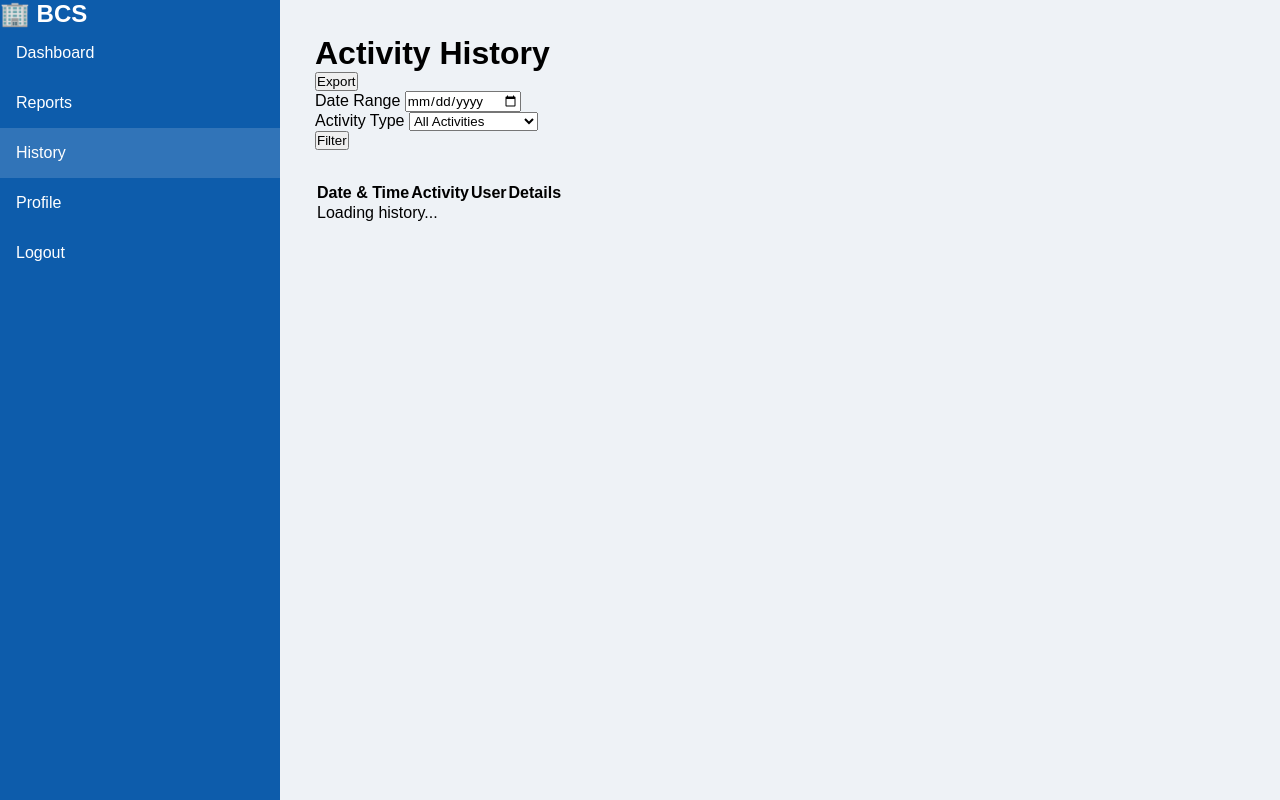
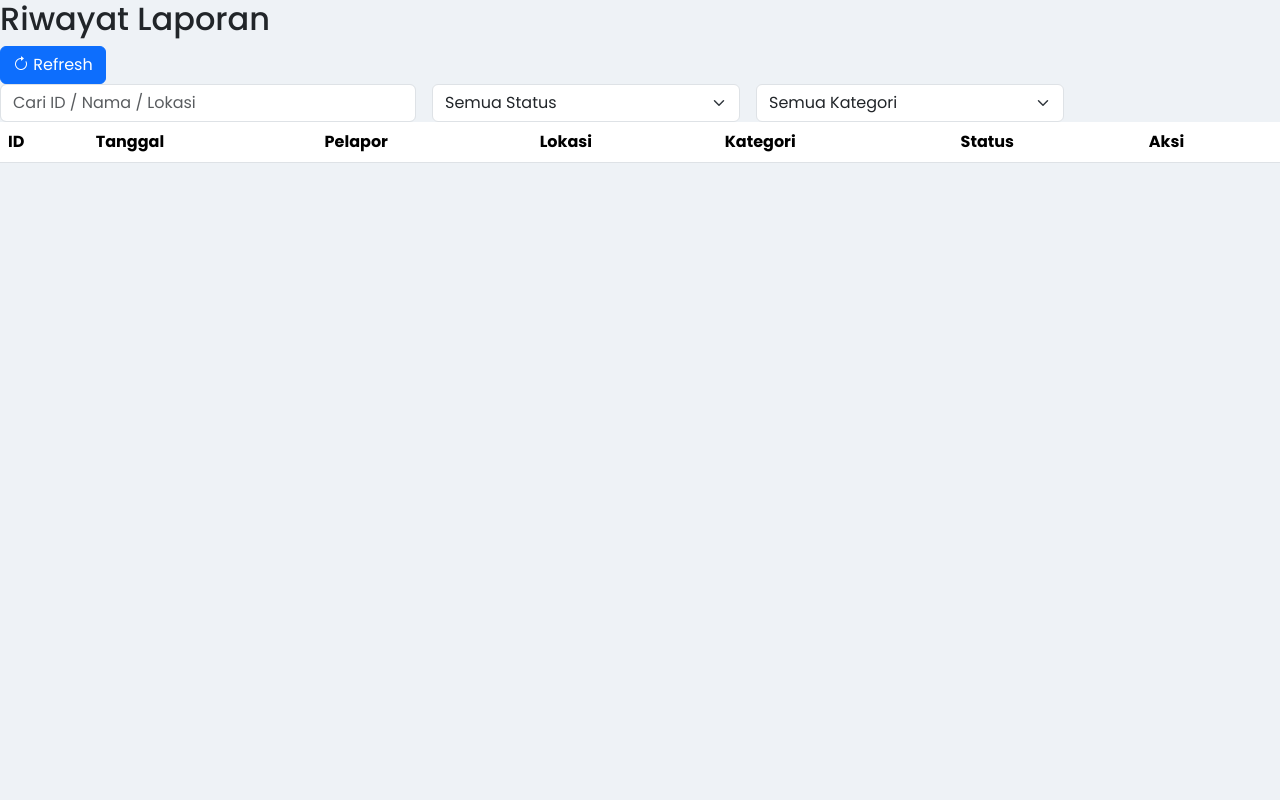
Before and after one commit to assyaref/BuildingCareSystem, a plain HTML site: page history.html in a window 1280 px wide. Drawn offline with nearby package versions, Linux system fonts and the light colour scheme.

Commit message:
Update history.html

```diff
--- a/history.html
+++ b/history.html
@@ -1,129 +1,148 @@
 <!DOCTYPE html>
-<html lang="en">
+<html lang="id">
+
 <head>
+
 <meta charset="UTF-8">
-  <meta name="viewport" content="width=device-width, initial-scale=1.0">
-  <title>History - Building Care System</title>
+<meta name="viewport" content="width=device-width,initial-scale=1">
+
+<title>Riwayat Laporan</title>
+
+<link href="https://cdn.jsdelivr.net/npm/bootstrap@5.3.3/dist/css/bootstrap.min.css" rel="stylesheet">
+
+<link href="https://cdn.jsdelivr.net/npm/bootstrap-icons@1.11.3/font/bootstrap-icons.css" rel="stylesheet">
+
+<link href="https://fonts.googleapis.com/css2?family=Poppins:wght@300;400;500;600;700&display=swap" rel="stylesheet">
+
 <link rel="stylesheet" href="css/style.css">
-  <link rel="stylesheet" href="css/dashboard.css">
-  <link rel="stylesheet" href="css/components.css">
+<link rel="stylesheet" href="css/history.css">
+
 </head>
+
 <body>
-  <div class="dashboard-container">
-    <aside class="sidebar">
-      <h2>🏢 BCS</h2>
-      <ul>
-        <li><a href="dashboard.html">Dashboard</a></li>
-        <li><a href="report.html">Reports</a></li>
-        <li><a href="history.html" class="active">History</a></li>
-        <li><a href="profile.html">Profile</a></li>
-        <li><a href="#" id="logoutBtn">Logout</a></li>
-      </ul>
-    </aside>
 
-    <main class="main-content">
-      <div class="header">
-        <h1>Activity History</h1>
+<div class="layout">
+
+    <aside id="sidebar"></aside>
+
+    <main class="content">
+
+        <div class="topbar">
+
             <div>
-          <button class="btn btn-secondary" id="exportHistoryBtn">Export</button>
-        </div>
+
+                <h2>Riwayat Laporan</h2>
+
+                <small id="welcome"></small>
+
             </div>
 
-      <div class="form" style="margin-bottom: 2rem;">
-        <form id="filterForm">
-          <div class="form-group">
-            <label for="dateRange">Date Range</label>
-            <input type="date" id="dateRange" name="dateRange">
-          </div>
-          <div class="form-group">
-            <label for="activityType">Activity Type</label>
-            <select id="activityType" name="activityType">
-              <option value="">All Activities</option>
-              <option value="login">Login</option>
-              <option value="report">Report Generated</option>
-              <option value="maintenance">Maintenance</option>
-            </select>
-          </div>
-          <button type="submit" class="btn btn-primary">Filter</button>
-        </form>
+            <button class="btn btn-primary" onclick="loadHistory()">
+
+                <i class="bi bi-arrow-clockwise"></i>
+
+                Refresh
+
+            </button>
+
         </div>
 
-      <table class="table">
+        <div class="filter-card">
+
+            <div class="row g-3">
+
+                <div class="col-md-4">
+
+                    <input
+
+                        type="text"
+
+                        class="form-control"
+
+                        id="search"
+
+                        placeholder="Cari ID / Nama / Lokasi">
+
+                </div>
+
+                <div class="col-md-3">
+
+                    <select
+
+                        class="form-select"
+
+                        id="statusFilter">
+
+                        <option value="">Semua Status</option>
+                        <option>OPEN</option>
+                        <option>PROGRESS</option>
+                        <option>DONE</option>
+
+                    </select>
+
+                </div>
+
+                <div class="col-md-3">
+
+                    <select
+
+                        class="form-select"
+
+                        id="kategoriFilter">
+
+                        <option value="">Semua Kategori</option>
+                        <option>AC</option>
+                        <option>LISTRIK</option>
+                        <option>AIR</option>
+
+                    </select>
+
+                </div>
+
+            </div>
+
+        </div>
+
+        <div class="table-card">
+
+            <table class="table align-middle">
+
                 <thead>
+
                     <tr>
-            <th>Date & Time</th>
-            <th>Activity</th>
-            <th>User</th>
-            <th>Details</th>
+
+                        <th>ID</th>
+                        <th>Tanggal</th>
+                        <th>Pelapor</th>
+                        <th>Lokasi</th>
+                        <th>Kategori</th>
+                        <th>Status</th>
+                        <th>Aksi</th>
+
                     </tr>
+
                 </thead>
-        <tbody id="historyContainer">
-          <tr>
-            <td colspan="4">Loading history...</td>
-          </tr>
-        </tbody>
+
+                <tbody id="historyBody"></tbody>
+
             </table>
+
+        </div>
+
     </main>
+
 </div>
 
 <script src="js/config.js"></script>
 <script src="js/api.js"></script>
 <script src="js/auth.js"></script>
-  <script src="js/utils.js"></script>
-  <script>
-    document.addEventListener('DOMContentLoaded', () => {
-      if (!auth.isAuthenticated()) {
-        window.location.href = '/index.html';
-      }
 
-      // Load history data
-      loadHistory();
+<script src="js/components/sidebar.js"></script>
 
-      const filterForm = document.getElementById('filterForm');
-      filterForm.addEventListener('submit', (e) => {
-        e.preventDefault();
-        loadHistory();
-      });
+<script src="js/services/history.service.js"></script>
 
-      const logoutBtn = document.getElementById('logoutBtn');
-      logoutBtn.addEventListener('click', (e) => {
-        e.preventDefault();
-        if (confirm('Are you sure you want to logout?')) {
-          auth.logout();
-        }
-      });
-    });
+<script src="js/pages/history.js"></script>
 
-    async function loadHistory() {
-      try {
-        const data = await api.get(CONFIG.ENDPOINTS.HISTORY);
-        displayHistory(data);
-      } catch (error) {
-        console.error('Failed to load history:', error);
-        showNotification('Failed to load history', 'danger');
-      }
-    }
+</body>
 
-    function displayHistory(data) {
-      const container = document.getElementById('historyContainer');
-      if (!data.activities || data.activities.length === 0) {
-        container.innerHTML = '<tr><td colspan="4">No activities found</td></tr>';
-        return;
-      }
-
-      let html = '';
-      data.activities.forEach(activity => {
-        html += `
-          <tr>
-            <td>${formatDate(activity.timestamp, 'DD/MM/YYYY HH:mm')}</td>
-            <td>${activity.type}</td>
-            <td>${activity.user}</td>
-            <td>${activity.details}</td>
-          </tr>
-        `;
-      });
-      container.innerHTML = html;
-    }
-  </script>
-</body>
 </html>
```
Lines whose indentation alone changed are shown as unchanged.
